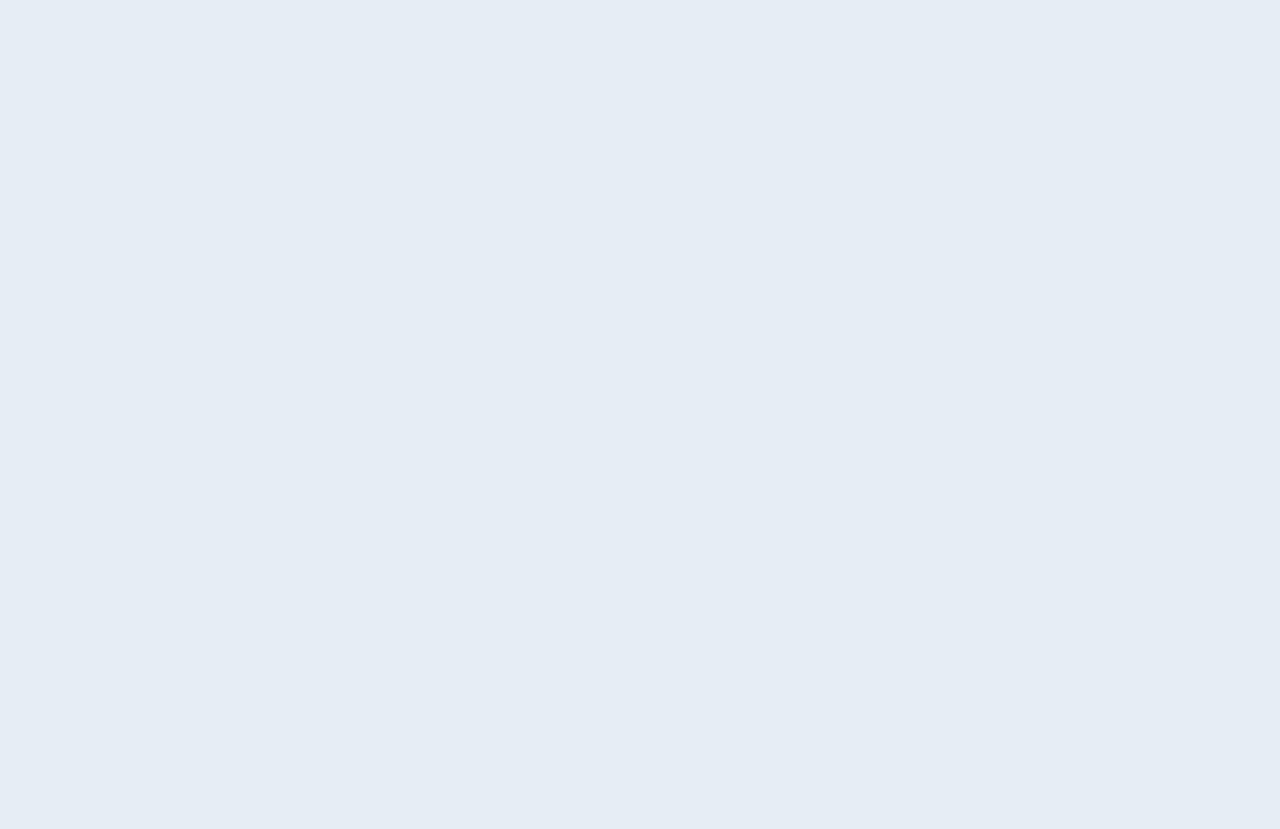
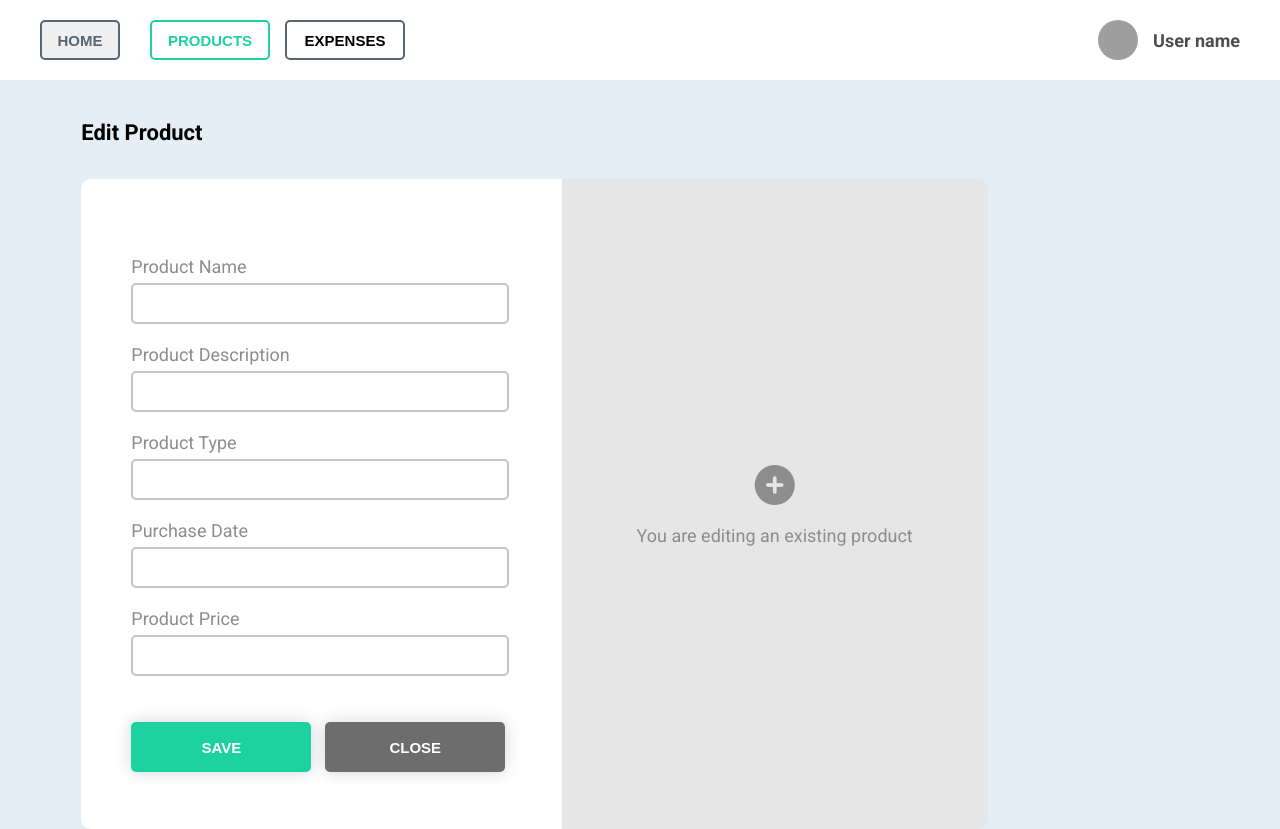
Before and after one commit to Dimitar80/ExpenseCalcFINALPRO, a React app: page /editproduct in a window 1280 px wide. Before the commit the page ends 800 px from the top, so only its background shows below. Built offline with nearby package versions, Linux system fonts and the light colour scheme; grey boxes are pictures that could not be loaded.

Commit message:
ExpenceCalcFP-FinInProgress-07

```diff
--- a/src/assets/styles/DeleteBox.css
+++ b/src/assets/styles/DeleteBox.css
@@ -22,6 +22,7 @@
     position: fixed;
     top: 0;
     left: 0;
+    margin:0px;
 }
 
 #delbox {
@@ -35,6 +36,7 @@
     justify-content: center;
     flex-direction: column;
     border-radius: 10px;
+    margin:0px;
 }
 
 
--- a/src/assets/styles/EditProduct.css
+++ b/src/assets/styles/EditProduct.css
@@ -1,56 +1,107 @@
-
-#ep-main-container{
-   width: 100px;
+/* newproducts - flex container -parent element */
 
 
+
+#newproducts {
+    width: 100%;
+    height: 100%;
+    font-family: 'Roboto', sans-serif;
+    display: flex;
+    justify-content: center;
+    /* align-items: center;      */
+    flex-wrap: wrap;
+    align-content: center;
+}
+
+#npmain-container {
+    width: 97%;
+    height: calc(100% - 170px);
+    /* padding-right: 120px; */
+    /* padding-left: 120px; */
+}
+
+#npmaintitle  {
+    width: 90%;
+    display: flex;
+    /* justify-content: space-between; */
+    align-items: center;
+    margin: 20px auto 20px auto;
+}
+
+#npmaintitle h1 {
+    font-size: 22px;
+    font-weight: bold;
+    color: #000000;
 }
 
 
-.edit-container {
-    position: fixed;
-    top: 15%;
-    bottom: 15%;
-    left: 35%;
-    width: 30%;
-    height: 70%;
-    /* background-color: rgb(11, 45, 78); */
+.form-container {
+    display: flex;
+    align-items: center; /* check*/
+    justify-content: center; /*check*/
+    flex-wrap: wrap;
+    width: 73%;
+    height: 650px;
+    margin: 0 auto 20px 5%;
+    box-sizing: border-box;
+    overflow-x: hidden;
+    /* height: 450px; */
+    /* padding: 40px 120px 40px 40px; */
+    }
+
+
+#fpage {
+    display: flex;
+    align-items: center;
+    justify-content: flex-start; /*flex-start*/
+    width: 53%;
+    height: 100%;
     background-color: #fff;
-    padding: 25px 50px;
-    /* border: 1px solid grey; */
-    display: flex;
-    flex-direction: column;
-    justify-content: center;
-    align-items: center;
-    /* overflow-x: hidden; */
-    /* box-sizing: border-box; */
+    box-sizing: border-box;
+    padding: 0px 0px 0px 50px;
+    border-top-left-radius: 10px;
+    border-bottom-left-radius: 10px;
+    overflow-x: hidden;
 }
 
-/* .text-field-label {
-    font-size: 16px;
-    color: black;
-    font-family: Arial, Helvetica, sans-serif;
-    font-weight: 500;
+/* .input-container {
+    width: 100%;
+} */
+
+
+
+.nplabel {
+    width: 100%;
+    font-size: 18px;
+    color: #8d8d8d;
+    margin-top: 4px;
+    margin-bottom: 6px;
+    display: inline-block;
 }
 
-.text-field-input {
-    text-align: center;
-    font-size: 16px;
-    color: black;
+.nptextfield {
+    /* width: 100%; */
     width: 370px;
     height: 35px;
+    font-size: 15px;
+    border: 2px solid #C6C6C6;
+    outline: none;
     background-color: #fff;
-    border: 2px solid;
-    border-color:  #C6C6C6;
-    border-radius:  5px;
-    margin-top: 7px;
-} */
+    border-radius: 5px;
+    display: block;
+    /* flex-wrap: wrap; */
+    text-align:center;
+}
 
-#btnsSC{
+#btnsNp{
     display: flex;
     flex-direction: row;
+    /* align-items: center;
+    justify-content: center;
+    align-content: center; */
 }
 
-.sS-btn {
+.cp-button {
     width: 180px;
     height: 50px;
     font-size: 15px;
@@ -69,7 +120,7 @@
     margin-right: 10px;
 }
 
-.cls-btn {
+.cl-button {
     width: 180px;
     height: 50px;
     font-size: 15px;
@@ -86,3 +137,32 @@
     cursor: pointer;
     padding: 0px;
 }
+
+#right-page {
+    width: 47%;
+    height: 100%;
+    display: flex;
+    flex-direction: column;
+    align-items: center;
+    justify-content: center;
+    align-content: center;
+    background-color: rgb(230, 230, 230);
+    color: #8d8d8d;
+    border-top-right-radius: 10px;
+    border-bottom-right-radius: 10px;
+    /* box-sizing: border-box; */
+    overflow-x: hidden;
+}
+
+
+#right-page #simbol {
+    display: inline-block;
+    margin: 0px 0px 0px 0px;
+    font-size: 40px;
+}
+
+#right-page #title {
+    display: inline-block;
+    margin: 15px 0px 0px 0px;
+    font-size: 18px;
+}
--- a/src/assets/styles/NewProduct.css
+++ b/src/assets/styles/NewProduct.css
@@ -96,6 +96,8 @@
 #btnsNp{
     display: flex;
     flex-direction: row;
+    width: 374px;
+    margin: 0px;
     /* align-items: center;
     justify-content: center;
     align-content: center; */
@@ -117,7 +119,7 @@
     outline: none;
     cursor: pointer;
     padding: 0px;
-    margin-right: 10px;
+    margin-right: 14px;
 }
 
 .cl-button {
--- a/src/components/calculator/DeleteBox.js
+++ b/src/components/calculator/DeleteBox.js
@@ -1,7 +1,7 @@
 import React from 'react'
 import '../../assets/styles/DeleteBox.css'
 import '../../assets/styles/shared.css'
-import { Link } from 'react-router-dom'
+
 
 class DeleteBox extends React.Component {
   constructor(props) {
@@ -10,8 +10,8 @@ class DeleteBox extends React.Component {
         // showProducts: true,
         // showAlert: false,
         // didUpdate: false
-        clicked: false,
-        show: false
+      //   clicked: false,
+      //   show: false
     }
 }
 
--- a/src/components/calculator/EditProduct.js
+++ b/src/components/calculator/EditProduct.js
@@ -1,61 +1,93 @@
 import React from 'react'
 import '../../assets/styles/EditProduct.css'
 import '../../assets/styles/shared.css'
-// import { Link } from 'react-router-dom'
+import { Link } from 'react-router-dom'
 
 
 class EditProduct extends React.Component {
-    constructor (/*props*/) {
-        super(/*props*/)
-        /*Initial State*/
+    constructor(props) {
+        super(props)
         this.state = {
-            // show: false
+            // showProducts: true,
+            // showAlert: false,
+            // didUpdate: false
+            show: true
+
         }
     }
 
+    closeBt = () => {
+        this.setState({ show: false })
+    }
+
     render () {
+
+        // let btn_class = this.state.orange ? "orangeButton" : "whiteButton";
+
     return (
         <React.Fragment>
-                <div id="ep-main-container">
-                    <div className="edit-container" id="editproduct-container">
+            {/* <Navbar /> */}
+            <this.props.component toggle={false}/>
+    <div id='newproducts'>
+
+    {/* Portal */}
+    <div id='npmain-container'>
     <div id='npmaintitle'>
         <h1>Edit Product</h1>
     </div>
-                        <form >
-                            <p>
-                                <label className="text-field-label">Product Name</label> <br/>
-                                <input type='text' className="text-field-input" defaultValue={this.props.id}></input>
+    <div className='form-container'>
+        <div id='fpage'>
+            <form>
+               <p className='input-container'>
+                    <label className="nplabel" >
+                        Product Name
+                    </label>
+                    <input type="text" className="nptextfield" />
                </p>
-                            <p>
-                                <label className="text-field-label">Product Type</label> <br/>
-                                <input type='text' className="text-field-input" defaultValue={this.props.name}></input>
+               <p className='input-container'>
+                    <label className="nplabel" >
+                        Product Description
+                    </label>
+                    <input type="text" className="nptextfield" />
                </p>
-                            <p>
-                                <label className="text-field-label">Product Description</label> <br/>
-                                <input type='text' className="text-field-input" defaultValue={this.props.username}></input>
+               <p className='input-container'>
+                    <label className="nplabel" >
+                        Product Type
+                    </label>
+                    <input type="email" className="nptextfield" />
                </p>
-                            <p>
-                                <label className="text-field-label">Purchase Date</label> <br/>
-                                <input type='text' className="text-field-input" defaultValue={this.props.email}></input>
+               <p className='input-container'>
+                    <label className="nplabel" >
+                        Purchase Date
+                    </label>
+                    <input type="text" className="nptextfield" />
                </p>
-                            <p>
-                                <label className="text-field-label">Product Price</label> <br/>
-                                <input type='text' className="text-field-input" defaultValue={this.props.street}></input>
+               <p className='input-container'>
+                    <label className="nplabel" >
+                        Product Price
+                    </label>
+                    <input type="text" className="nptextfield" />
                </p>
-                        <div id='btnsSC'>
-                            <button className="sS-btn" id="ss-btn" >
+               <div id='btnsNp'>
+               <button type='button' className='cp-button'>
                    SAVE
                </button>
-                            <button className="cls-btn" /*id="cl-btn"*/
-                            /*onClick={this.props.close}*/>
+               <Link to='products'>
+               <button className='cl-button' /*onClick={this.closeBt}*/>
                    CLOSE
                </button>
+               </Link>
                </div>
             </form>
             </div>
+        <div id='right-page'>
+            <p id='simbol'><i className="fas fa-plus-circle"></i></p>
+                <p id='title'>You are editing an existing product</p>
+        </div>
+      </div>
+    </div>
   </div>
 </React.Fragment>
-
    )
   }
 }
--- a/src/components/calculator/Expenses.js
+++ b/src/components/calculator/Expenses.js
@@ -1,6 +1,7 @@
 import React from 'react'
 import '../../assets/styles/Expenses.css'
 import '../../assets/styles/shared.css'
+import Table from '../table/Table'
 
 
 // const exbody = document.getElementsByTagName('body')
@@ -15,7 +16,7 @@ class Expenses extends React.Component {
             // didUpdate: false
             showMonthly: false,
             showYearly: true,
-            toggle: true,
+            toggle: true
         }
     }
 
@@ -44,7 +45,7 @@ class Expenses extends React.Component {
         }
 
 
-    showMonthly = (e) => {
+    showMonthly = (/*e*/) => {
         // alert("Monthly WORKS!")
         this.setState({
             showYearly: false,
@@ -53,7 +54,7 @@ class Expenses extends React.Component {
         })
     }
 
-    showYearly = (e) => {
+    showYearly = (/*e*/) => {
         // alert("Yearly WORKS!")
         this.setState({
             showYearly: true,
@@ -70,12 +71,45 @@ class Expenses extends React.Component {
 
       // Za options na selectbox od Year
       let today = new Date();
+    //   console.log(today)
+    //   let month = today.getMonth();
+    //   console.log(month)
+      let month = today.toLocaleString('default', { month: 'long' })
+      console.log(month)
+
       let year = today.getFullYear();
-      let selectOptions= []
+      console.log(year)
+      let selOptionsYear= []
       for (let i = 2000; i <= year; i++) {
-      selectOptions.push(<option key={i} value={i}> {i} </option>)
+      selOptionsYear.push(<option key={i} value={i}> {i} </option>)
       }
-      selectOptions.reverse();
+      selOptionsYear.reverse();
+
+      // Za options na selectbox od Month
+      let monthsList = [
+        "January",
+        "February",
+        "March",
+        "April",
+        "May",
+        "June",
+        "July",
+        "August",
+        "September",
+        "October",
+        "November",
+        "December"
+      ]
+      let selOptionsMonth= []
+      for (let i = 0; i < monthsList.length; i++) {
+          selOptionsMonth.push(<option key={i} value={i}> {monthsList[i]} </option>);
+          console.log(selOptionsMonth);
+      }
+    //   console.log(selOptionsMonth);
+
+
+
+
 
      return (
         <React.Fragment>
@@ -103,39 +137,33 @@ class Expenses extends React.Component {
                             </button>
                          </div>
                       {/* <div id='months'> */}
+                      {this.state.showMonthly ?
+                      <p /*id="select-box-container"*/ id='years'>
+                      {/* <label htmlFor="expenses-filter">Choose Year </label> */}
+                      <h2>Choose Month</h2>
+                      <select /*name="expenses-filter" className="select-box"*/ id="select"
+                      /*onChange={this.searchFilter}*/>
+                          <option>Months</option>
+                          {/* <option value={'total'}>Total</option> */}
+                          {selOptionsMonth}
+                      </select>
+                  </p> : null}
+
                       {this.state.showYearly ?
                             <p /*id="select-box-container"*/ id='years'>
                                 {/* <label htmlFor="expenses-filter">Choose Year </label> */}
                                 <h2>Choose Year</h2>
                                 <select /*name="expenses-filter" className="select-box"*/ id="select"
                                 /*onChange={this.searchFilter}*/>
-                                    <option>----</option>
+                                    <option>Years</option>
                                     {/* <option value={'total'}>Total</option> */}
-                                    {selectOptions}
+                                    {selOptionsYear}
                                 </select>
                             </p> : null}
-
-
-                          {/* Sredi M/Y Drop down i so queries
-                          {this.state.showMonthly ?{monthOpt} : null} */}
-                          {/* <h2>Choose Month</h2>
-                          <select id='select'>
-                            <option>January</option>
-                            <option>February</option>
-                            <option>March</option>
-                            <option>April</option>
-                            <option>May</option>
-                            <option>June</option>
-                            <option>July</option>
-                            <option>August</option>
-                            <option>September</option>
-                            <option>October</option>
-                            <option>November</option>
-                            <option>December</option>
-                          </select> */}
-                       {/* </div>  */}
-                    </div>
-                    <table id='emaintable'>
+                              {/* Sredi M/Y Drop down i so queries*/}
+                     </div>
+                     <Table />
+                    {/* <table id='emaintable'>
                         <thead>
                         <tr>
                             <th>Product Name</th>
@@ -196,7 +224,7 @@ class Expenses extends React.Component {
                             <td></td>
                         </tr>
                         </tbody>
-                    </table>
+                    </table> */}
                 </div>
                         <div id='saldo'>
                            <h2><span id='wh'>
--- a/src/components/calculator/ProductsNew.js
+++ b/src/components/calculator/ProductsNew.js
@@ -3,8 +3,7 @@ import '../../assets/styles/ProductsNew.css'
 import '../../assets/styles/shared.css'
 import { Link } from 'react-router-dom'
 import Table from '../table/Table'
-import DeleteBox from './DeleteBox'
-import EditProduct from './EditProduct'
+
 
 // document.body.style.backgroundColor = 'blue';
 
@@ -15,8 +14,9 @@ class ProductsNew extends React.Component  {
             // showProducts: true,
             // showAlert: false,
             // didUpdate: false
-            show: false,
-            edit: false
+            showEditDelete: true,
+            // show: false,
+            // edit: false
         }
     }
 
@@ -69,17 +69,14 @@ class ProductsNew extends React.Component  {
         //     alert("Kliknato")
         // }
 
-        delBox = (event) => {
-            this.setState({ show: !this.state.show })
-        }
+        // delBox = (event) => {
+        //     this.setState({ show: !this.state.show })
+        // }
 
-        edit = (event) => {
-            this.setState({ edit: !this.state.edit })
-        }
 
-        closeBt = (event) => {
-            this.setState({ show: false })
-        }
+        // closeBt = (event) => {
+        //     this.setState({ show: false })
+        // }
 
     render() {
 
@@ -88,59 +85,9 @@ class ProductsNew extends React.Component  {
                          {/* <Navbar /> */}
                          <this.props.component toggle={false}/>
               <div id='products'>
-
                        {/* PORTAL */}
+                       {/* HEADER */}
                    <div className='prmain-container'>
-                  <div id='pmaintitle'>
-                     <div className='tit'>
-                         <h1>Products</h1>
-                     </div>
-                     <div id='filter'>
-                         <h2>Filter by:</h2>
-                         <select>
-                           <option>Year</option>
-                           <option>Highest Price</option>
-                           <option>Lowest Price</option>
-                           <option>Latest Purchases</option>
-                         </select>
-                     </div>
-                  </div>
-              {/* Static Table START */}
-              <table id='pmaintable'>
-                  <thead>
-                  <tr>
-                      <th>Product Name</th>
-                      <th>Product Type</th>
-                      <th>Product Description</th>
-                      <th>Purchase Date</th>
-                      <th>Product Price</th>
-                      <th>Product Options</th>
-                  </tr>
-                  </thead>
-
-                  <tbody>
-                  <tr>
-                      <td>Coca-cola</td>
-                      <td>Drink</td>
-                      <td>carbonated soft drink</td>
-                      <td>19.04.2019</td>
-                      <td>75</td>
-                      <td /*style={{textAlign:'center'}}*/ >
-                      <button id='editbtn' onClick={this.edit}className="far fa-edit">
-                      </button>
-                      <button id='delbtn' onClick={this.delBox} className="far fa-trash-alt">
-                      </button>
-                      </td>
-                  </tr>
-                  </tbody>
-                  {this.state.edit && <EditProduct  clBtn={this.closeBt} />}
-                  {this.state.show && <DeleteBox  clBtn={this.closeBt} />}
-              </table>
-              {/* {this.state.show && <DeleteBox  clBtn={this.closeBt} />} */}
-              {/* Static Table END*/}
-
-              <h2 id='testTitle'>Testing FInal Expense Calculator - NEW</h2>
-              <hr id='testing'/>
                        {/* Header Title part START */}
                        <div id='pmaintitle'>
                              <div className='tit'>
@@ -157,14 +104,14 @@ class ProductsNew extends React.Component  {
                              </div>
                          </div>
                          {/* Header Title part END */}
-              <Table />
-                  {/* <Table showProducts={this.state.showProducts}
-                            deleteAlert={this.deleteAlert} /> */}
+                         {/* Table part START */}
+                             <Table showEdDel={this.state.showEditDelete} />
+                         {/* Table part END */}
                    </div>
                    <div id='mainonebtn'>
-                      < Link to = 'newproduct' style={{textDecoration: 'none', color: '#fff'}}>
+                        < Link to = '/newproduct' style={{textDecoration: 'none', color: '#fff'}}>
                             <button id ='btnnewproduct'>NEW PRODUCT</button>
-                      </ Link>
+                        </Link>
                    </div>
               </div>
         </React.Fragment>
--- a/src/components/table/Table.js
+++ b/src/components/table/Table.js
@@ -1,14 +1,26 @@
 import React from 'react'
+import '../../assets/styles/ProductsNew.css'
 import '../../assets/styles/shared.css'
 import '../../assets/styles/Table.css'
+import { Link } from 'react-router-dom'
+import DeleteBox from '../calculator/DeleteBox'
 
 
 class Table extends React.Component {
     constructor(props){
         super(props)
         this.state = {
+            show: false,
 
         }
+    }
+
+    delBox = () => {
+        this.setState({ show: !this.state.show })
+    }
+
+    closeBt = () => {
+        this.setState({ show: false })
     }
 
     render () {
@@ -22,13 +34,32 @@ class Table extends React.Component {
                             <th>Product Description</th>
                             <th>Purchase Date</th>
                             <th>Product Price</th>
-                            <th>Edit / Delete</th>
-                            {/* {this.props.showProducts ? <th>Edit / Delete</th> : null} */}
+                            {this.props.showEdDel ? <th>Edit / Delete</th> : <th></th>}
+
                         </tr>
                     </thead>
                     <tbody className="products-table-body">
                         {/* <TbodyData {...this.props}/> */}
+                    <tr>
+                        <td>TEST</td>
+                        <td>TEST</td>
+                        <td>TEST</td>
+                        <td>TEST</td>
+                        <td>TEST</td>
+
+                       {this.props.showEdDel ?
+                        <td>
+                            <Link to='/editproduct'>
+                               <button id='editbtn' className="far fa-edit" /*onClick={this.sendEditItemToStore}*/>
+                               </button>
+                            </Link>
+                               <button id='delbtn' className="far fa-trash-alt" onClick={this.delBox}>
+                               </button>
+                        </td>
+                         : <td></td>}
+                    </tr>
                     </tbody>
+                       {this.state.show && <DeleteBox  clBtn={this.closeBt} />}
                 </table>
             </div>
         )
--- a/src/index.js
+++ b/src/index.js
@@ -11,8 +11,10 @@ import ProLogin from './components/home/ProLogin'
 import Register from './components/home/Register'
 import Expenses from './components/calculator/Expenses'
 import ProductNew from './components/calculator/ProductsNew'
+import EditProduct from './components/calculator/EditProduct'
 import NewProduct from './components/newProduct/NewProduct'
 import Navbar from './components/navbar/Navbar'
+
 
 const app = document.getElementById('app')
 
@@ -26,7 +28,7 @@ const Routes = () => {
                   < Route exact path = '/expenses' render={() => <Expenses component={Navbar}/>} />
                   < Route exact path = '/products' render={() => <ProductNew component={Navbar}/>} />
                   < Route exact path = '/newproduct' render={() => <NewProduct component={Navbar}/>} />
-                  {/* < Route exact path = '/editproduct' component = {EditProduct} /> */}
+                  < Route exact path = '/editproduct'  render={() => <EditProduct component={Navbar}/>} />
              </Switch>
           </Router>
         )
```
Also changed, not shown: src/components/newProduct/NewProduct.js (+11 -6 lines). Lines whose indentation alone changed are shown as unchanged.
